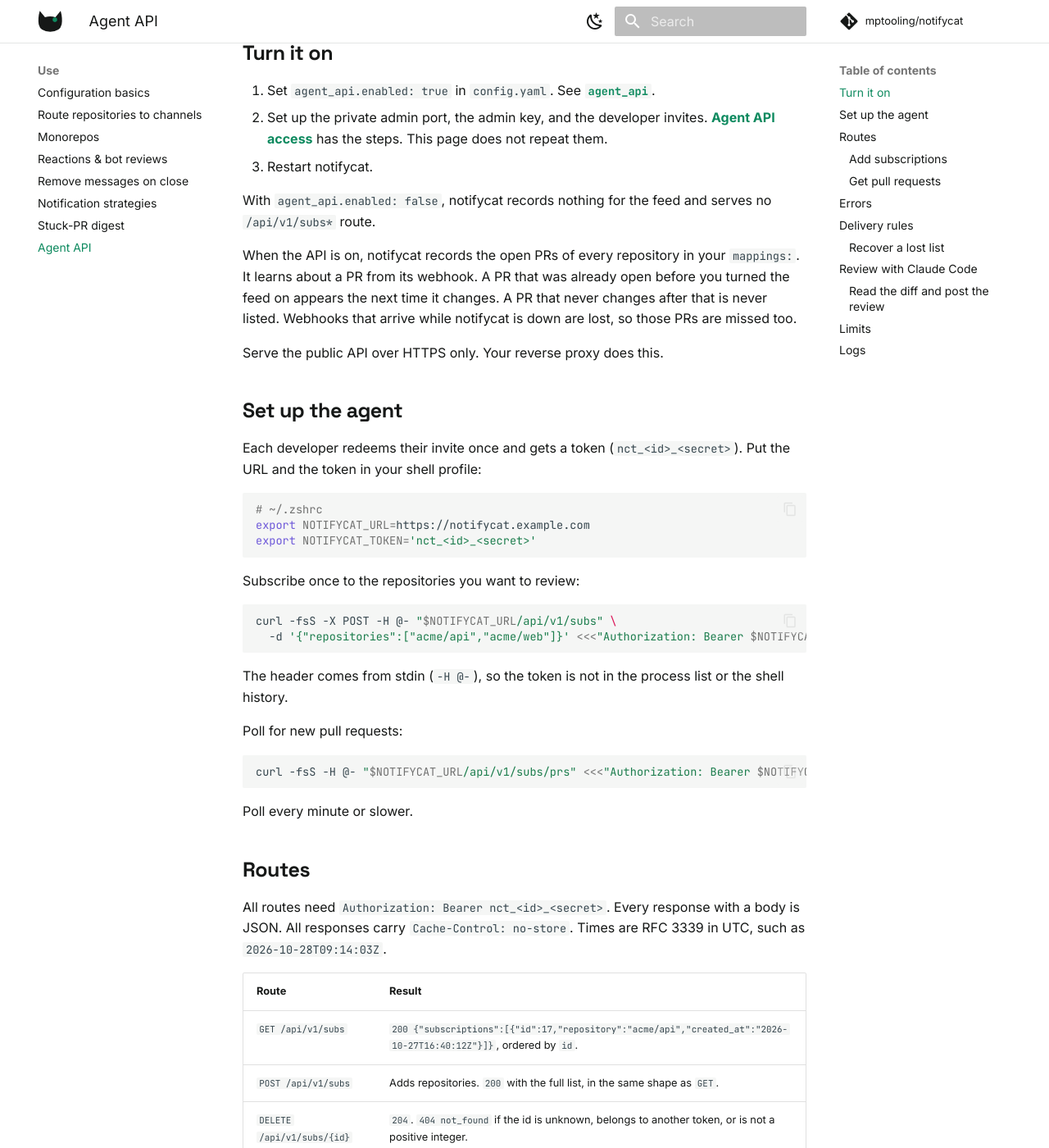
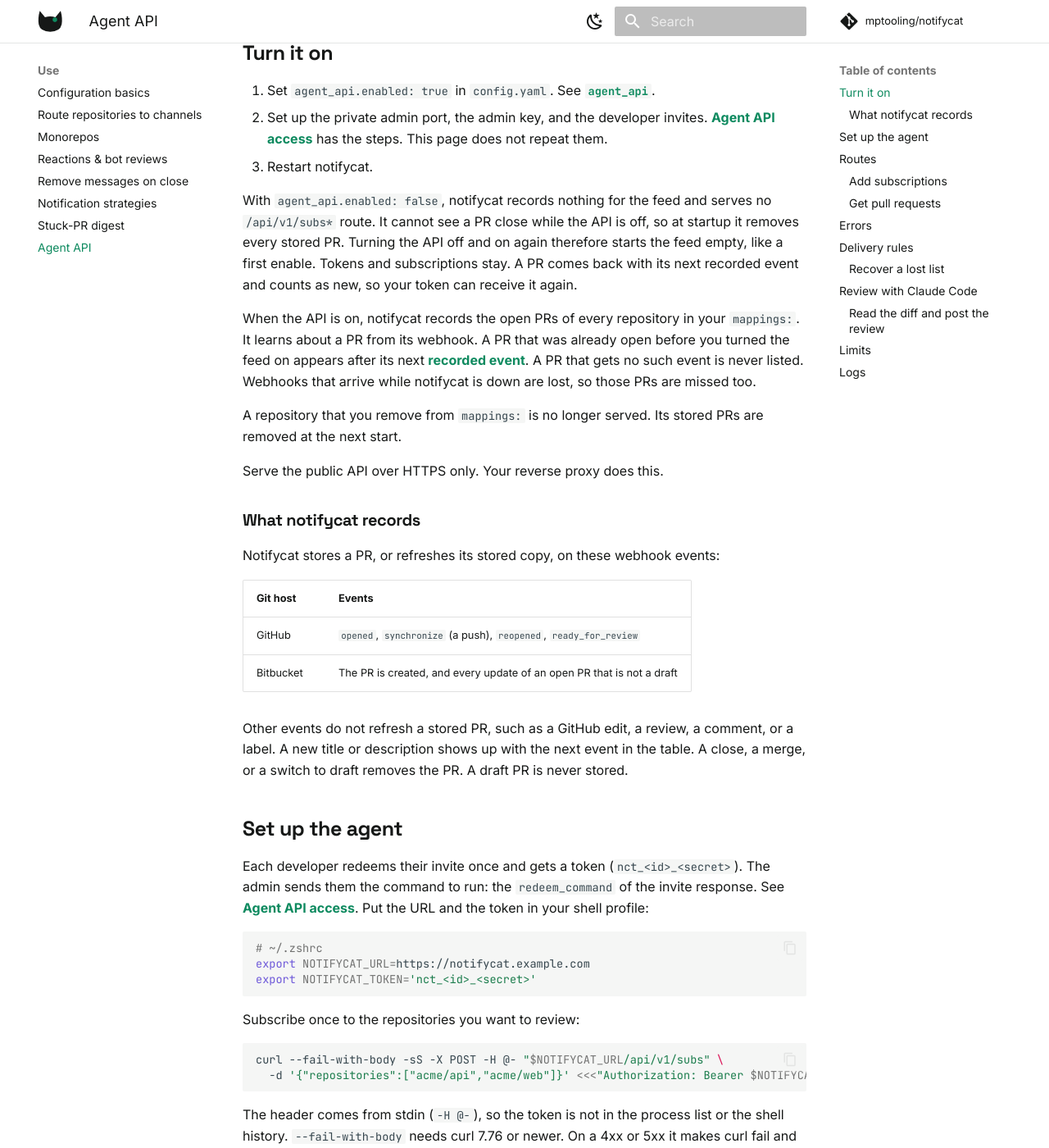
Before and after one commit to mptooling/notifycat, an MkDocs documentation site: the page built from docs/agent-api.md, in a window 1280 px wide and 1400 px high, scrolled down 437 px. Shown: the whole window at 82% size. Built offline with MkDocs 1.6.1 and Material for MkDocs 9.7.7, drawn with Linux system fonts in a browser that asks for light colours; comment, search, counter and statistics services are not loaded; some of the changed text lies outside the part shown.

Commit message:
docs(feed): lost-list recovery, recorded events and the startup cleanup

````diff
--- a/docs/agent-api.md
+++ b/docs/agent-api.md
@@ -12,15 +12,28 @@ This is for peer review. Engineers review their own PRs in their own pipelines.
 2. Set up the private admin port, the admin key, and the developer invites. [Agent API access](security.md#agent-api-access) has the steps. This page does not repeat them.
 3. Restart notifycat.
 
-With `agent_api.enabled: false`, notifycat records nothing for the feed and serves no `/api/v1/subs*` route.
+With `agent_api.enabled: false`, notifycat records nothing for the feed and serves no `/api/v1/subs*` route. It cannot see a PR close while the API is off, so at startup it removes every stored PR. Turning the API off and on again therefore starts the feed empty, like a first enable. Tokens and subscriptions stay. A PR comes back with its next recorded event and counts as new, so your token can receive it again.
 
-When the API is on, notifycat records the open PRs of every repository in your `mappings:`. It learns about a PR from its webhook. A PR that was already open before you turned the feed on appears the next time it changes. A PR that never changes after that is never listed. Webhooks that arrive while notifycat is down are lost, so those PRs are missed too.
+When the API is on, notifycat records the open PRs of every repository in your `mappings:`. It learns about a PR from its webhook. A PR that was already open before you turned the feed on appears after its next [recorded event](#what-notifycat-records). A PR that gets no such event is never listed. Webhooks that arrive while notifycat is down are lost, so those PRs are missed too.
+
+A repository that you remove from `mappings:` is no longer served. Its stored PRs are removed at the next start.
 
 Serve the public API over HTTPS only. Your reverse proxy does this.
 
+### What notifycat records
+
+Notifycat stores a PR, or refreshes its stored copy, on these webhook events:
+
+| Git host | Events |
+| --- | --- |
+| GitHub | `opened`, `synchronize` (a push), `reopened`, `ready_for_review` |
+| Bitbucket | The PR is created, and every update of an open PR that is not a draft |
+
+Other events do not refresh a stored PR, such as a GitHub edit, a review, a comment, or a label. A new title or description shows up with the next event in the table. A close, a merge, or a switch to draft removes the PR. A draft PR is never stored.
+
 ## Set up the agent
 
-Each developer redeems their invite once and gets a token (`nct_<id>_<secret>`). Put the URL and the token in your shell profile:
+Each developer redeems their invite once and gets a token (`nct_<id>_<secret>`). The admin sends them the command to run: the `redeem_command` of the invite response. See [Agent API access](security.md#agent-api-access). Put the URL and the token in your shell profile:
 
 ```sh
 # ~/.zshrc
@@ -31,23 +44,23 @@ export NOTIFYCAT_TOKEN='nct_<id>_<secret>'
 Subscribe once to the repositories you want to review:
 
 ```sh
-curl -fsS -X POST -H @- "$NOTIFYCAT_URL/api/v1/subs" \
+curl --fail-with-body -sS -X POST -H @- "$NOTIFYCAT_URL/api/v1/subs" \
   -d '{"repositories":["acme/api","acme/web"]}' <<<"Authorization: Bearer $NOTIFYCAT_TOKEN"
 ```
 
-The header comes from stdin (`-H @-`), so the token is not in the process list or the shell history.
+The header comes from stdin (`-H @-`), so the token is not in the process list or the shell history. `--fail-with-body` needs curl 7.76 or newer. On a 4xx or 5xx it makes curl fail and still prints the JSON error.
 
 Poll for new pull requests:
 
 ```sh
-curl -fsS -H @- "$NOTIFYCAT_URL/api/v1/subs/prs" <<<"Authorization: Bearer $NOTIFYCAT_TOKEN"
+curl --fail-with-body -sS -H @- "$NOTIFYCAT_URL/api/v1/subs/prs" <<<"Authorization: Bearer $NOTIFYCAT_TOKEN"
 ```
 
 Poll every minute or slower.
 
 ## Routes
 
-All routes need `Authorization: Bearer nct_<id>_<secret>`. Every response with a body is JSON. All responses carry `Cache-Control: no-store`. Times are RFC 3339 in UTC, such as `2026-10-28T09:14:03Z`.
+All routes need `Authorization: Bearer nct_<id>_<secret>`. Every feed response with a body is JSON. All feed responses carry `Cache-Control: no-store`. Times are RFC 3339 in UTC, such as `2026-10-28T09:14:03Z`.
 
 | Route | Result |
 | --- | --- |
@@ -63,6 +76,7 @@ The body is `{"repositories":["acme/api","acme/web"]}`. Use `["*"]` to subscribe
 - Names are lower-cased and de-duplicated. A repository you already follow is kept.
 - An empty or missing list, unknown fields, or invalid JSON give `400 invalid_body`.
 - A repository that is not in your `mappings:` gives `400` with the list of unknown names. Nothing is added.
+- An org tier such as `acme/*` cannot be subscribed to. It gives `400 unknown_repository`. Use `*` for all repositories, or list them.
 
     ```json
     {"error":"unknown_repository","repositories":["acme/unknown"]}
@@ -93,6 +107,7 @@ The body is `{"repositories":["acme/api","acme/web"]}`. Use `["*"]` to subscribe
 }
 ```
 
+- `author_id` is the git host's id for the author. GitHub gives the numeric user id as a string, such as `"4242"`. Bitbucket gives the `account_id`.
 - `created_at` is when the PR was opened on the git host. It is `null` when the webhook did not carry it.
 - `updated_at` is when notifycat last saw a change to the PR.
 - The list is ordered by `updated_at` (oldest first), then repository, then number.
@@ -105,13 +120,13 @@ A call without a query returns the open, non-draft PRs of your subscribed reposi
 `since` must be RFC 3339. Use the `Z` form, or write `+` as `%2B`. An unencoded `+` turns into a space and gives `400 invalid_since`. Let curl encode it:
 
 ```sh
-curl -fsS --get --data-urlencode "since=2026-10-28T09:00:00Z" \
+curl --fail-with-body -sS --get --data-urlencode "since=2026-10-28T09:00:00Z" \
   -H @- "$NOTIFYCAT_URL/api/v1/subs/prs" <<<"Authorization: Bearer $NOTIFYCAT_TOKEN"
 ```
 
 An empty `since`, a value that is not RFC 3339, or a query that cannot be parsed (for example `?since=%zz`) gives `400 invalid_since`. Other query parameters are ignored.
 
-`HEAD /api/v1/subs/prs` gives `405 method_not_allowed` with `Allow: GET`. A request that fails never marks PRs as received.
+`HEAD /api/v1/subs/prs` gives `405 method_not_allowed` with `Allow: GET`. A request that fails never marks PRs as received. But once the server has answered, its PRs are marked, even if the response is lost on the way to you. See [Recover a lost list](#recover-a-lost-list).
 
 ## Errors
 
@@ -138,21 +153,27 @@ A path that is not a feed route gets the plain-text 404 or 405 of the Go HTTP se
 - New commits on a PR do not send it again. Use `?since=` to read a PR again.
 - A draft PR is never delivered.
 - `?since=` re-reads and records nothing.
+- The first poll after you subscribe returns every open PR that notifycat knows for those repositories. There is no paging: they all come in one response.
+- If you unsubscribe and subscribe again, PRs you already received are not sent again. You get only the PRs that are new to your token.
 
 ### Recover a lost list
 
-If a run crashed after the poll and before it finished the reviews, the PRs are marked as received. Ask for them again with the time of the lost run:
+If a run crashed after the poll and before it finished the reviews, the PRs are already marked as received. The same is true when the response was lost on the way to you. Ask for them again with `?since=`.
+
+`since` matches a PR's last change (`updated_at`), not the time it was delivered. So use the time of your last good poll before the lost one, or any earlier time. An earlier time only returns more PRs. The time of the lost poll itself is too late: it misses the PRs that changed before it.
 
 ```sh
-curl -fsS --get --data-urlencode "since=2026-10-28T09:00:00Z" \
+curl --fail-with-body -sS --get --data-urlencode "since=2026-10-28T09:00:00Z" \
   -H @- "$NOTIFYCAT_URL/api/v1/subs/prs" <<<"Authorization: Bearer $NOTIFYCAT_TOKEN"
 ```
+
+If the lost poll was your first one, or your first after a new subscription, use an old time such as `1970-01-01T00:00:00Z`. Then skip the PRs you already reviewed.
 
 ## Review with Claude Code
 
 Run `/loop 5m` in Claude Code with this prompt:
 
-> Run `curl -fsS -H @- "$NOTIFYCAT_URL/api/v1/subs/prs" <<<"Authorization: Bearer $NOTIFYCAT_TOKEN"`. For each pull request: check it is still open, read its diff, and post a review. Never print `$NOTIFYCAT_TOKEN`.
+> Run `curl --fail-with-body -sS -H @- "$NOTIFYCAT_URL/api/v1/subs/prs" <<<"Authorization: Bearer $NOTIFYCAT_TOKEN"`. For each pull request: check it is still open, read its diff, and post a review. Never print `$NOTIFYCAT_TOKEN`.
 
 You can also run `claude -p` with the same prompt from cron.
 
@@ -172,10 +193,10 @@ The agent needs a credential for your git host. That is separate from the notify
     The REST API serves the diff and takes the comment:
 
     ```sh
-    curl -fsS -u "$BITBUCKET_USER:$BITBUCKET_APP_PASSWORD" \
+    curl --fail-with-body -sS -u "$BITBUCKET_USER:$BITBUCKET_APP_PASSWORD" \
       "https://api.bitbucket.org/2.0/repositories/acme/api/pullrequests/42/diff"
 
-    curl -fsS -u "$BITBUCKET_USER:$BITBUCKET_APP_PASSWORD" -X POST \
+    curl --fail-with-body -sS -u "$BITBUCKET_USER:$BITBUCKET_APP_PASSWORD" -X POST \
       -H "Content-Type: application/json" \
       -d '{"content":{"raw":"Review text"}}' \
       "https://api.bitbucket.org/2.0/repositories/acme/api/pullrequests/42/comments"
@@ -186,10 +207,11 @@ The agent needs a credential for your git host. That is separate from the notify
 - 200 subscriptions per token.
 - 16 KiB request body.
 - Notifycat misses PRs whose webhooks arrived while it was down.
-- A PR that was open before you enabled the feed, and never changes again, is never listed.
-- A repository that loses its mapping is no longer served or recorded.
+- A PR that was open before you enabled the feed is listed only after one of the events in [What notifycat records](#what-notifycat-records).
+- A repository that loses its mapping is no longer served or recorded. Its stored PRs are removed at the next start.
+- Turning the API off removes every stored PR at the next start. The feed starts empty when you turn it on again.
 - A stolen token reads PR titles, descriptions, branch names, author ids, links, and commit SHAs. No code. See [What a stolen token gets](security.md#what-a-stolen-token-gets).
 
 ## Logs
 
-The feed logs `feed subscriptions added`, `feed subscription removed`, `feed pull requests delivered`, and `feed pull request not recorded`. See [Operations](operations.md#logging).
+The feed logs `feed subscriptions added`, `feed subscription removed`, `feed pull requests delivered`, `feed pull request not recorded`, `feed pull requests removed`, and `feed cleanup failed`. See [Operations](operations.md#logging).
````
Also changed, not shown: ARCHITECTURE.md (+1 -1 lines), CLAUDE.md (+2 -2 lines), docs/configuration.md (+1 -1 lines), docs/operations.md (+3 -1 lines), docs/superpowers/specs/2026-10-27-agent-pr-feed-design.md (+3 -3 lines).
